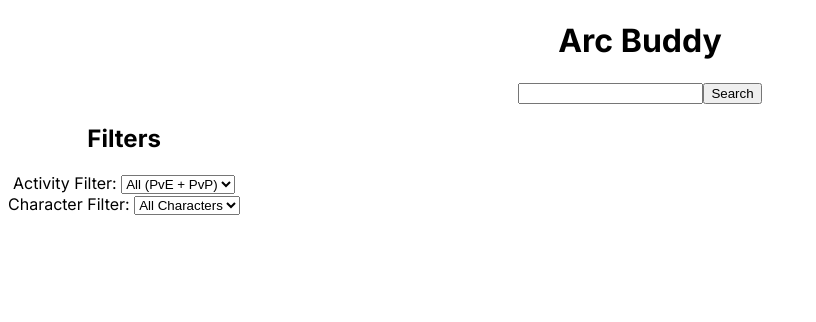
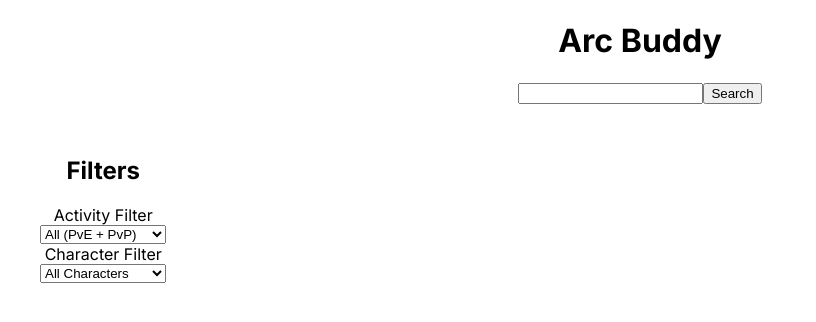
Before and after one commit to 62firelight/arc-buddy-react, a Next.js app: page / in a window 1280 px wide. Shown: the top 322 px of the page, without its empty margins (0-816 px from the left). Built offline with nearby package versions, Linux system fonts and the light colour scheme.

Commit message:
Spacing changes

```diff
--- a/src/app/components/ActivityFilter.js
+++ b/src/app/components/ActivityFilter.js
@@ -6,8 +6,8 @@ export function ActivityFilter(props) {
     }
 
     return (
-        <div>
-            <label>Activity Filter: </label>
+        <div className="filter">
+            <label>Activity Filter</label>
             <select
                 name="activity-filter"
                 id="activity-filter-select"
--- a/src/app/components/CharacterFilter.js
+++ b/src/app/components/CharacterFilter.js
@@ -6,8 +6,8 @@ export function CharacterFilter(props) {
     }
 
     return (
-        <div>
-            <label>Character Filter: </label>
+        <div className="filter">
+            <label>Character Filter</label>
             <select
                 name="character-filter"
                 id="character-filter-select"
--- a/src/app/globals.css
+++ b/src/app/globals.css
@@ -17,19 +17,30 @@ html, body {
 
 .filters {
   display: flex;
-  flex-flow: column nowrap;
+  flex-flow: column wrap;
+  width: 10%;
+  margin: 2em;
+}
+
+.filter {
+  display: flex;
+  flex-flow: column wrap;
+}
+
+.stats-content {
+
 }
 
 .stats {
   display: flex;
   flex-flow: column wrap;
   justify-content: center;
+  margin: 2em;
 }
 
 .spinner {
   display: flex;
   justify-content: center;
-  margin: 2em;
 }
 
 .stat-section {
--- a/src/app/page.js
+++ b/src/app/page.js
@@ -92,7 +92,7 @@ export default function Home() {
                     />
                 </div>
 
-                <div className="stat-content">
+                <div className="stats-content">
                     <Stats
                         profile={profile}
                         displayedStats={displayedStats}
```
